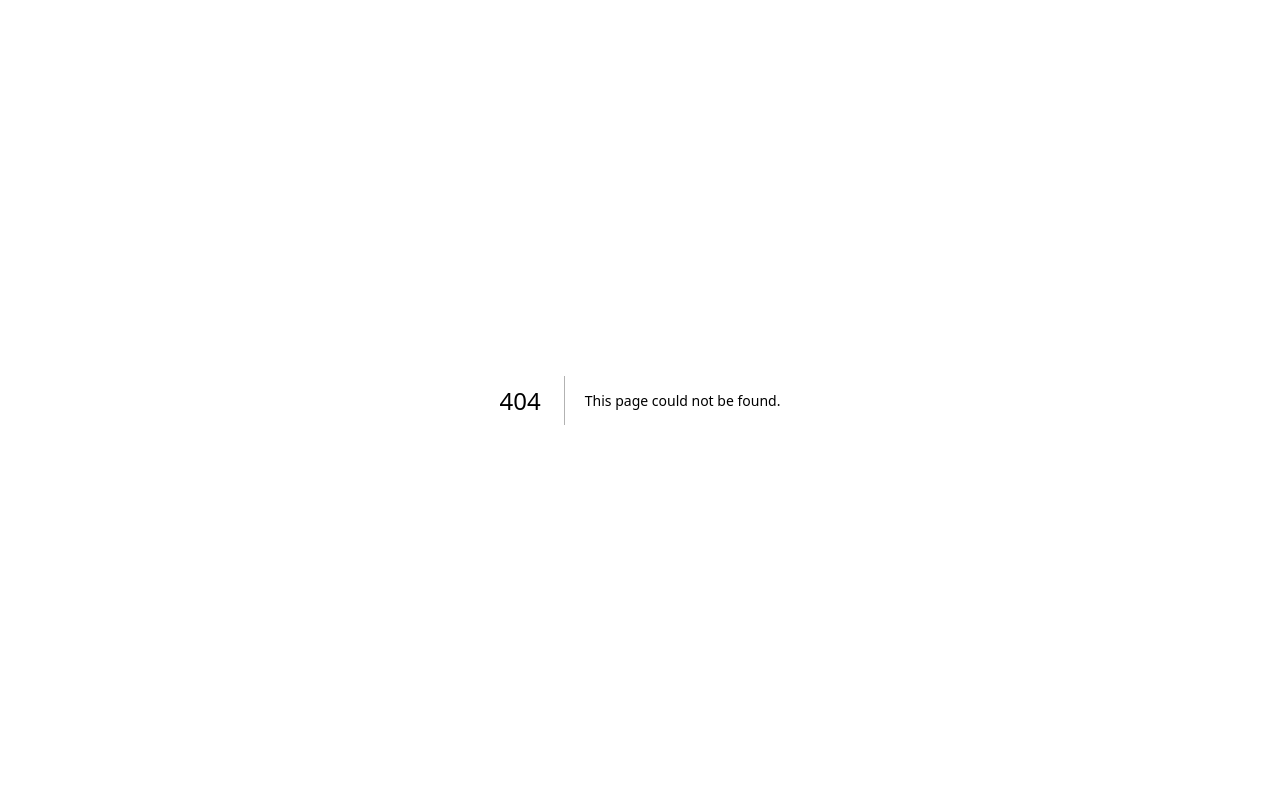
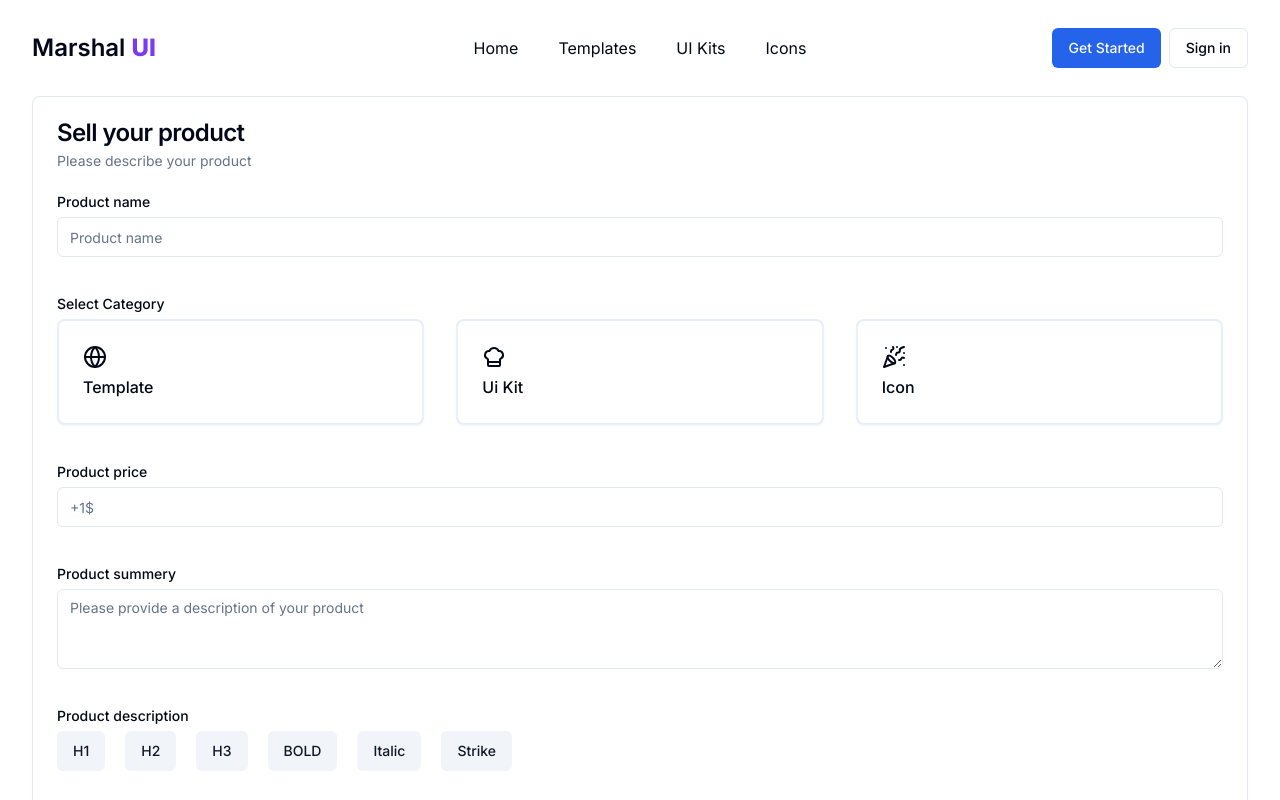
Before and after one commit to soyab-mostofa/digital-marketplace, a Next.js app: page /sell in a window 1280 px wide. Before the commit this address had no page. Shown: the top 800 px of the page. Built offline with nearby package versions, Linux system fonts and the light colour scheme; no server answers.

Commit message:
Feature: product selling page

```diff
--- a/package.json
+++ b/package.json
@@ -13,7 +13,11 @@
     "@radix-ui/react-avatar": "^1.0.4",
     "@radix-ui/react-dialog": "^1.0.5",
     "@radix-ui/react-dropdown-menu": "^2.0.6",
+    "@radix-ui/react-label": "^2.0.2",
     "@radix-ui/react-slot": "^1.0.2",
+    "@tiptap/pm": "^2.4.0",
+    "@tiptap/react": "^2.4.0",
+    "@tiptap/starter-kit": "^2.4.0",
     "class-variance-authority": "^0.7.0",
     "clsx": "^2.1.1",
     "lucide-react": "^0.383.0",
--- a/src/app/layout.tsx
+++ b/src/app/layout.tsx
@@ -1,6 +1,7 @@
 import type { Metadata } from "next";
 import { Inter } from "next/font/google";
 import "./globals.css";
+import Navbar from "@/components/Navbar";
 
 const inter = Inter({ subsets: ["latin"] });
 
@@ -16,7 +17,10 @@ export default function RootLayout({
 }>) {
   return (
     <html lang="en">
-      <body className={inter.className}>{children}</body>
+      <body className={inter.className}>
+        <Navbar />
+        <main>{children}</main>
+      </body>
     </html>
   );
 }
--- a/src/app/page.tsx
+++ b/src/app/page.tsx
@@ -2,9 +2,5 @@ import Navbar from "@/components/Navbar";
 import Image from "next/image";
 
 export default function Home() {
-  return (
-    <div>
-      <Navbar />
-    </div>
-  );
+  return <div></div>;
 }
--- /dev/null
+++ b/src/app/sell/page.tsx
@@ -0,0 +1,51 @@
+import { SelectCategory } from "@/components/SelectCategory";
+import {
+  Card,
+  CardContent,
+  CardDescription,
+  CardHeader,
+  CardTitle,
+} from "@/components/ui/card";
+import { Input } from "@/components/ui/input";
+import { Label } from "@/components/ui/label";
+import { Textarea } from "@/components/ui/textarea";
+import React from "react";
+import { TaptapEditor } from "@/components/Editor";
+const page = () => {
+  return (
+    <section className="max-w-7xl w-full mx-auto px-4 md:px-8">
+      <Card>
+        <form>
+          <CardHeader>
+            <CardTitle>Sell your product</CardTitle>
+            <CardDescription>Please describe your product</CardDescription>
+          </CardHeader>
+          <CardContent className="flex flex-col gap-y-10">
+            <div className="flex flex-col gap-y-2">
+              <Label>Product name</Label>
+              <Input placeholder="Product name" type="text" />
+            </div>
+            <div className="flex flex-col gap-y-2">
+              <Label>Select Category</Label>
+              <SelectCategory />
+            </div>
+            <div className="flex flex-col gap-y-2">
+              <Label>Product price</Label>
+              <Input placeholder="+1$" type="number" />
+            </div>
+            <div className="flex flex-col gap-y-2">
+              <Label>Product summery</Label>
+              <Textarea placeholder="Please provide a description of your product" />
+            </div>
+            <div className="flex flex-col gap-y-2">
+              <Label>Product description</Label>
+              <TaptapEditor />
+            </div>
+          </CardContent>
+        </form>
+      </Card>
+    </section>
+  );
+};
+
+export default page;
--- /dev/null
+++ b/src/components/Editor.tsx
@@ -0,0 +1,85 @@
+"use client";
+import React from "react";
+import { EditorContent, useEditor, type Editor } from "@tiptap/react";
+import { Button } from "./ui/button";
+import StarterKit from "@tiptap/starter-kit";
+import { Menu } from "lucide-react";
+const Menubar = ({ editor }: { editor: Editor | null }) => {
+  if (!editor) {
+    return null;
+  }
+  return (
+    <div className="flex flex-wrap gap-5">
+      <Button
+        onClick={() => editor.chain().focus().toggleHeading({ level: 1 }).run()}
+        variant={
+          editor.isActive("heading", { level: 1 }) ? "default" : "secondary"
+        }
+        type="button"
+      >
+        H1
+      </Button>
+      <Button
+        onClick={() => editor.chain().focus().toggleHeading({ level: 2 }).run()}
+        variant={
+          editor.isActive("heading", { level: 2 }) ? "default" : "secondary"
+        }
+        type="button"
+      >
+        H2
+      </Button>
+      <Button
+        onClick={() => editor.chain().focus().toggleHeading({ level: 3 }).run()}
+        variant={
+          editor.isActive("heading", { level: 3 }) ? "default" : "secondary"
+        }
+        type="button"
+      >
+        H3
+      </Button>
+      <Button
+        onClick={() => editor.chain().focus().toggleBold().run()}
+        variant={editor.isActive("bold") ? "default" : "secondary"}
+        type="button"
+      >
+        BOLD
+      </Button>
+      <Button
+        onClick={() => editor.chain().focus().toggleItalic().run()}
+        variant={editor.isActive("italic") ? "default" : "secondary"}
+        type="button"
+      >
+        Italic
+      </Button>
+      <Button
+        onClick={() => editor.chain().focus().toggleStrike().run()}
+        variant={editor.isActive("strike") ? "default" : "secondary"}
+        type="button"
+      >
+        Strike
+      </Button>
+    </div>
+  );
+};
+
+export function TaptapEditor() {
+  const editor = useEditor({
+    extensions: [StarterKit],
+    content: `<p>Hello world!</p>`,
+    editorProps: {
+      attributes: {
+        class: "focus:outline-none min-h-[150px]",
+      },
+    },
+  });
+
+  return (
+    <div>
+      <Menubar editor={editor} />
+      <EditorContent
+        editor={editor}
+        className="p-2 rounded-lg border min-h-[150px] mt-12"
+      />
+    </div>
+  );
+}
--- /dev/null
+++ b/src/components/SelectCategory.tsx
@@ -0,0 +1,31 @@
+"use client";
+
+import { Card, CardHeader } from "@/components/ui/card";
+import { categoryItems } from "@/lib/categoryItems";
+import { useState } from "react";
+
+export function SelectCategory() {
+  const [selectedCategory, setSelectedCategory] = useState<string | null>(null);
+  return (
+    <div className="grid gird-cols-1 sm:grid-cols-2 md:grid-cols-3 gap-8">
+      <input type="hidden" name="category" value={selectedCategory || ""} />
+      {categoryItems.map((item) => (
+        <div key={item.id} className="cursor-pointer">
+          <Card
+            className={
+              selectedCategory === item.name
+                ? "border-primary border-2"
+                : "border-2 border-primary/10"
+            }
+            onClick={() => setSelectedCategory(item.name)}
+          >
+            <CardHeader>
+              {item.image}
+              <h3 className="font-medium">{item.title}</h3>
+            </CardHeader>
+          </Card>
+        </div>
+      ))}
+    </div>
+  );
+}
--- a/src/components/UserNav.tsx
+++ b/src/components/UserNav.tsx
@@ -11,6 +11,7 @@ import {
 import { Button } from "./ui/button";
 import { Avatar, AvatarFallback, AvatarImage } from "./ui/avatar";
 import { LogoutLink } from "@kinde-oss/kinde-auth-nextjs/components";
+import Link from "next/link";
 
 interface iUserNavProps {
   name: string;
@@ -38,7 +39,9 @@ const UserNav: FC<iUserNavProps> = ({ name, avatar, email }) => {
         </DropdownMenuLabel>
         <DropdownMenuSeparator />
         <DropdownMenuGroup>
-          <DropdownMenuItem>Test</DropdownMenuItem>
+          <DropdownMenuItem asChild>
+            <Link href="/sell">Sell your product</Link>
+          </DropdownMenuItem>
           <DropdownMenuItem>Test</DropdownMenuItem>
           <DropdownMenuItem>Test</DropdownMenuItem>
         </DropdownMenuGroup>
--- /dev/null
+++ b/src/components/ui/card.tsx
@@ -0,0 +1,79 @@
+import * as React from "react"
+
+import { cn } from "@/lib/utils"
+
+const Card = React.forwardRef<
+  HTMLDivElement,
+  React.HTMLAttributes<HTMLDivElement>
+>(({ className, ...props }, ref) => (
+  <div
+    ref={ref}
+    className={cn(
+      "rounded-lg border bg-card text-card-foreground shadow-sm",
+      className
+    )}
+    {...props}
+  />
+))
+Card.displayName = "Card"
+
+const CardHeader = React.forwardRef<
+  HTMLDivElement,
+  React.HTMLAttributes<HTMLDivElement>
+>(({ className, ...props }, ref) => (
+  <div
+    ref={ref}
+    className={cn("flex flex-col space-y-1.5 p-6", className)}
+    {...props}
+  />
+))
+CardHeader.displayName = "CardHeader"
+
+const CardTitle = React.forwardRef<
+  HTMLParagraphElement,
+  React.HTMLAttributes<HTMLHeadingElement>
+>(({ className, ...props }, ref) => (
+  <h3
+    ref={ref}
+    className={cn(
+      "text-2xl font-semibold leading-none tracking-tight",
+      className
+    )}
+    {...props}
+  />
+))
+CardTitle.displayName = "CardTitle"
+
+const CardDescription = React.forwardRef<
+  HTMLParagraphElement,
+  React.HTMLAttributes<HTMLParagraphElement>
+>(({ className, ...props }, ref) => (
+  <p
+    ref={ref}
+    className={cn("text-sm text-muted-foreground", className)}
+    {...props}
+  />
+))
+CardDescription.displayName = "CardDescription"
+
+const CardContent = React.forwardRef<
+  HTMLDivElement,
+  React.HTMLAttributes<HTMLDivElement>
+>(({ className, ...props }, ref) => (
+  <div ref={ref} className={cn("p-6 pt-0", className)} {...props} />
+))
+CardContent.displayName = "CardContent"
+
+const CardFooter = React.forwardRef<
+  HTMLDivElement,
+  React.HTMLAttributes<HTMLDivElement>
+>(({ className, ...props }, ref) => (
+  <div
+    ref={ref}
+    className={cn("flex items-center p-6 pt-0", className)}
+    {...props}
+  />
+))
+CardFooter.displayName = "CardFooter"
+
+export { Card, CardHeader, CardFooter, CardTitle, CardDescription, CardContent }
--- /dev/null
+++ b/src/components/ui/input.tsx
@@ -0,0 +1,25 @@
+import * as React from "react"
+
+import { cn } from "@/lib/utils"
+
+export interface InputProps
+  extends React.InputHTMLAttributes<HTMLInputElement> {}
+
+const Input = React.forwardRef<HTMLInputElement, InputProps>(
+  ({ className, type, ...props }, ref) => {
+    return (
+      <input
+        type={type}
+        className={cn(
+          "flex h-10 w-full rounded-md border border-input bg-background px-3 py-2 text-sm ring-offset-background file:border-0 file:bg-transparent file:text-sm file:font-medium placeholder:text-muted-foreground focus-visible:outline-none focus-visible:ring-2 focus-visible:ring-ring focus-visible:ring-offset-2 disabled:cursor-not-allowed disabled:opacity-50",
+          className
+        )}
+        ref={ref}
+        {...props}
+      />
+    )
+  }
+)
+Input.displayName = "Input"
+
+export { Input }
--- /dev/null
+++ b/src/components/ui/label.tsx
@@ -0,0 +1,26 @@
+"use client"
+
+import * as React from "react"
+import * as LabelPrimitive from "@radix-ui/react-label"
+import { cva, type VariantProps } from "class-variance-authority"
+
+import { cn } from "@/lib/utils"
+
+const labelVariants = cva(
+  "text-sm font-medium leading-none peer-disabled:cursor-not-allowed peer-disabled:opacity-70"
+)
+
+const Label = React.forwardRef<
+  React.ElementRef<typeof LabelPrimitive.Root>,
+  React.ComponentPropsWithoutRef<typeof LabelPrimitive.Root> &
+    VariantProps<typeof labelVariants>
+>(({ className, ...props }, ref) => (
+  <LabelPrimitive.Root
+    ref={ref}
+    className={cn(labelVariants(), className)}
+    {...props}
+  />
+))
+Label.displayName = LabelPrimitive.Root.displayName
+
+export { Label }
--- /dev/null
+++ b/src/components/ui/textarea.tsx
@@ -0,0 +1,24 @@
+import * as React from "react"
+
+import { cn } from "@/lib/utils"
+
+export interface TextareaProps
+  extends React.TextareaHTMLAttributes<HTMLTextAreaElement> {}
+
+const Textarea = React.forwardRef<HTMLTextAreaElement, TextareaProps>(
+  ({ className, ...props }, ref) => {
+    return (
+      <textarea
+        className={cn(
+          "flex min-h-[80px] w-full rounded-md border border-input bg-background px-3 py-2 text-sm ring-offset-background placeholder:text-muted-foreground focus-visible:outline-none focus-visible:ring-2 focus-visible:ring-ring focus-visible:ring-offset-2 disabled:cursor-not-allowed disabled:opacity-50",
+          className
+        )}
+        ref={ref}
+        {...props}
+      />
+    )
+  }
+)
+Textarea.displayName = "Textarea"
+
+export { Textarea }
--- /dev/null
+++ b/src/lib/categoryItems.tsx
@@ -0,0 +1,30 @@
+import { ChefHat, Globe, PartyPopper } from "lucide-react";
+import { ReactNode } from "react";
+
+interface iAppProps {
+  name: string;
+  title: string;
+  image: ReactNode;
+  id: number;
+}
+
+export const categoryItems: iAppProps[] = [
+  {
+    id: 0,
+    name: "template",
+    title: "Template",
+    image: <Globe />,
+  },
+  {
+    id: 1,
+    name: "uikit",
+    title: "Ui Kit",
+    image: <ChefHat />,
+  },
+  {
+    id: 2,
+    name: "icon",
+    title: "Icon",
+    image: <PartyPopper />,
+  },
+];
```
Also changed, not shown: 1 other file (tests, documents, lock files or other folders).
